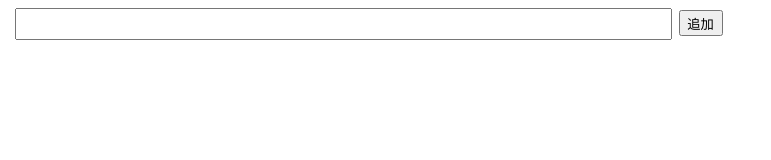
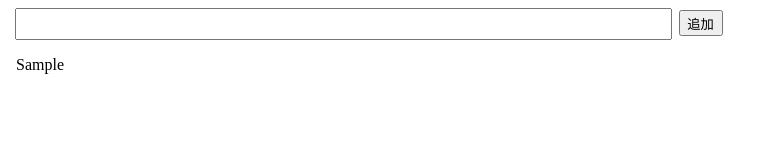
Before and after one commit to dankichi24/todo-type, a React (Vite) app: page / in a window 1280 px wide. Both pictures are taken after typing "Sample" into the empty fields and a click on the input "追加". Shown: the top 160 px of the page, without its empty margins (0-771 px from the left). Built offline with nearby package versions, Linux system fonts and the light colour scheme.

Commit message:
📝 Todo ページに表示させる

```diff
--- a/src/App.tsx
+++ b/src/App.tsx
@@ -2,6 +2,7 @@ import { useState } from "react";
 
 type Todo = {
   value: string;
+  readonly id: number;
 };
 
 export const App = () => {
@@ -17,6 +18,7 @@ export const App = () => {
 
     const newTodo: Todo = {
       value: text,
+      id: new Date().getTime(),
     };
 
     setTodos((todos) => [newTodo, ...todos]);
@@ -34,6 +36,11 @@ export const App = () => {
         <input type="text" value={text} onChange={(e) => handleChange(e)} />
         <input type="submit" value="追加" onSubmit={handleSubmit} />
       </form>
+      <ul>
+        {todos.map((todo) => {
+          return <li key={todo.id}>{todo.value}</li>;
+        })}
+      </ul>
     </div>
   );
 };
```
